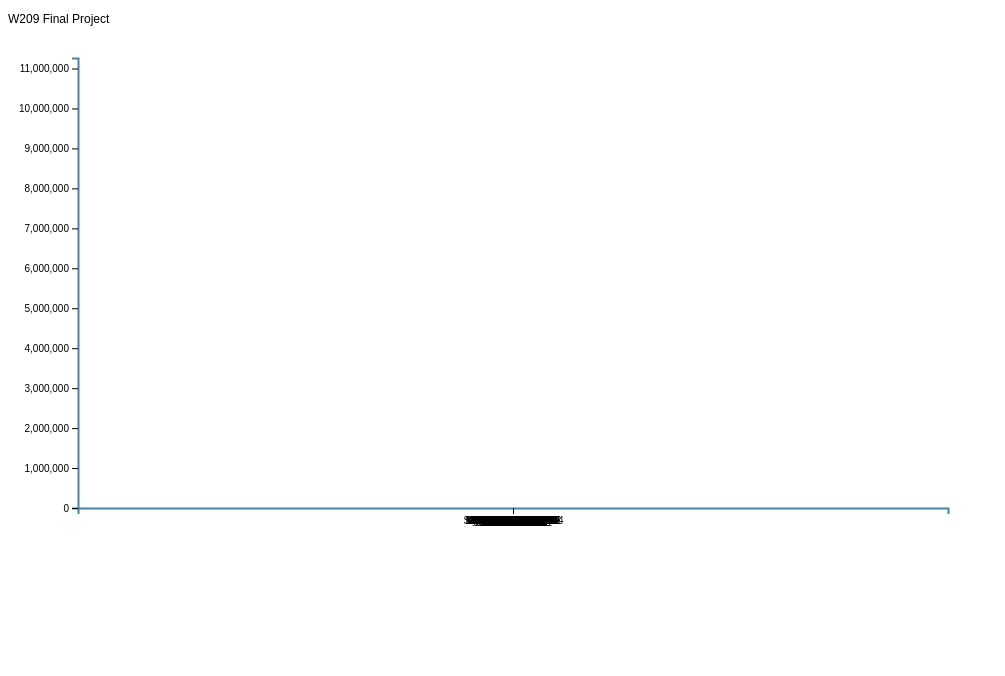
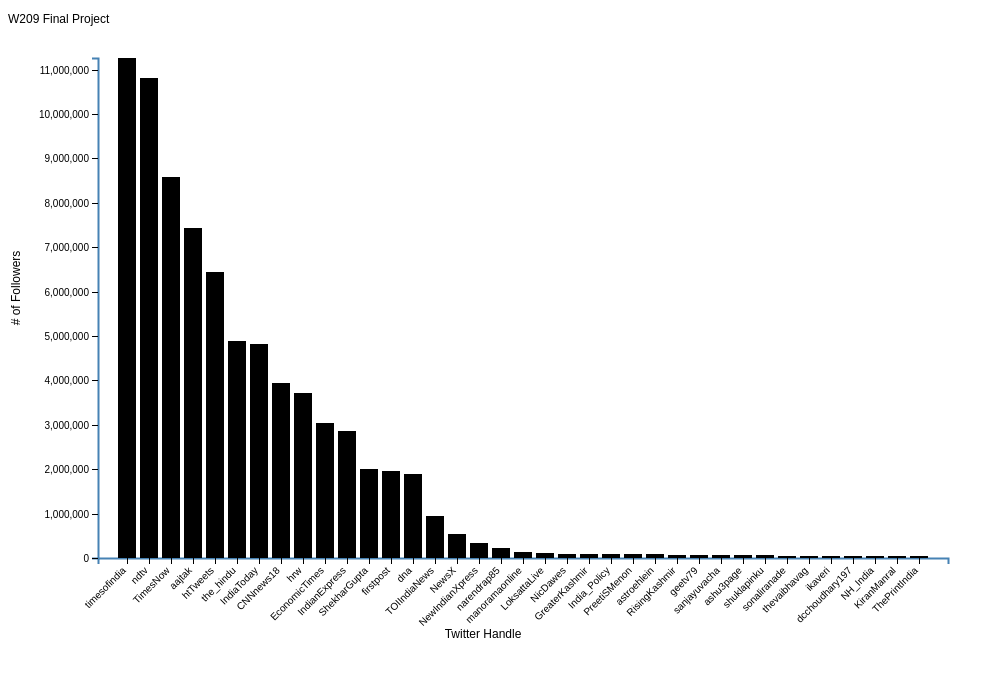
Before and after one commit to sieverett/Twitter-Vizualizer, a plain HTML site: page bar_chart.html in a window 1280 px wide. Shown: the whole page, without its empty margins (0-1005 px from the left). Drawn offline with nearby package versions, Linux system fonts and the light colour scheme.

Commit message:
new barchart

```diff
--- a/bar_chart.html
+++ b/bar_chart.html
@@ -24,77 +24,88 @@ path {
 <p>
 W209 Final Project
 </p>
-<svg width="960" height="500"></svg>
+<svg width="960" height="600"></svg>
 <!-- load the d3.js library -->
 <script src="http://d3js.org/d3.v4.min.js"></script>
 
 <script>
 
-var fmtCallback = function(row) {
-  row.followers = +row["followers"];
-  row.user = row["screen_name"];
-  return row;
-}
+var svg = d3.select("svg"),
+    margin = {top: 20, right: 20, bottom: 80, left: 90},
+    width = +svg.attr("width") - margin.left - margin.right,
+    height = +svg.attr("height") - margin.top - margin.bottom;
 
-var svg = d3.select("svg"),
-    margin = {top: 20, right: 20, bottom: 30, left: 70},
-    width = +svg.attr("width") - margin.left - margin.right,
-    height = +svg.attr("height") - margin.top - margin.bottom,
-    g = svg.append("g").attr("transform", "translate(" + margin.left + "," + margin.top + ")");
-
-var xAxis = g.append("g")
-  .attr("class", "x--axis")
-  .attr("transform", "translate(0," + height + ")");
-
-var yAxis = g.append("g")
-  .attr("class", "y--axis");
+var g = svg.append("g")
+    .attr("transform", "translate(" + margin.left + "," + margin.top + ")");
 
 var yScale = d3.scaleLinear()
-  .range([ height, 0]);
+  .rangeRound([ height, 0]);
 
 var xScale = d3.scaleBand()
   .padding(0.2)
   .rangeRound([0, width]);
 
-var dataCallback = function (err, updateData) {
+function GetTop(arrayData){
+  arrayData.sort(function(a, b) {
+                   return parseFloat(b.followers) - parseFloat(a.followers);
+                 });
+  return arrayData.slice(0, 50);
+}
+
+d3.csv('twitter_data_new.csv', function(d) {
+  d.followers = +d.followers;
+  d.user = d.screen_name;
+  return d;
+  }, function (err, data) {
   if (err) throw err;
 
-  updateData.forEach(fmtCallback);
+  data = GetTop(data);
+  xScale.domain(data.map(function(d) { return d.user; }));
+  yScale.domain([0, d3.max(data, function(d) { return d.followers; })]);
 
-  yScale.domain([0, d3.max(updateData, function (d) { return d.followers; })]);
-  xScale.domain(d3.map(updateData, function (d) { return d.user; }).keys() );
+  g.append("g")
+    .attr("class", "x--axis")
+    .attr("transform", "translate(0," + height + ")")
+    .call(d3.axisBottom(xScale))
+    .selectAll("text")
+    .attr("y", 5)
+    .attr("x", -10)
+    .attr("dy", ".35em")
+    .attr("transform", "rotate(-45)")
+    .style("text-anchor", "end");
 
-  var barX = function (d) {
-    return xScale(d.user);
-  };
+  svg.append("text")
+      .attr("transform",
+            "translate(" + (width/2 + 50) + " ," +
+                           (height + margin.bottom + 20) + ")")
+      .style("text-anchor", "middle")
+      .text("Twitter Handle");
 
-  var rects = g.selectAll("rect")
-    .data(updateData);
+  g.append("g")
+    .attr("class", "y--axis")
+    .call(d3.axisLeft(yScale))
 
-  console.log(updateData)
+  svg.append("text")
+      .attr("transform", "rotate(-90)")
+      .attr("y", 0)
+      .attr("x",0 - (height / 2))
+      .attr("dy", "1em")
+      .style("text-anchor", "middle")
+      .text("# of Followers");
 
-  rects
+  g.selectAll(".bar")
+    .data(data)
     .enter()
-    .append("rect")
-      .style("fill", "steelblue")
-      .attr("x", barX)
-      .attr("y", function (d) {
-        return yScale(d.followers);
-      })
-      .attr("height", function (d) {
-        return height - yScale(d.followers);
-      })
-      .attr("width", xScale.bandwidth());
-
-  xAxis.call(d3.axisBottom(xScale));
-  yAxis.call(d3.axisLeft(yScale));
-
-}
+  .append("rect")
+    .sort(function(a, b) {return d3.ascending(a.followers, b.followers); })
+    .attr("class", "bar")
+    .attr("x", function(d) {return xScale(d.user); })
+    .attr("y", function(d) {return yScale(d.followers); })
+    .attr("width", xScale.bandwidth())
+    .attr("height", function(d) {return height - yScale(d.followers); });
 
 
-
-
-d3.csv('twitter_data_new.csv', dataCallback);
+});
 
 </script>
 </body>
```
